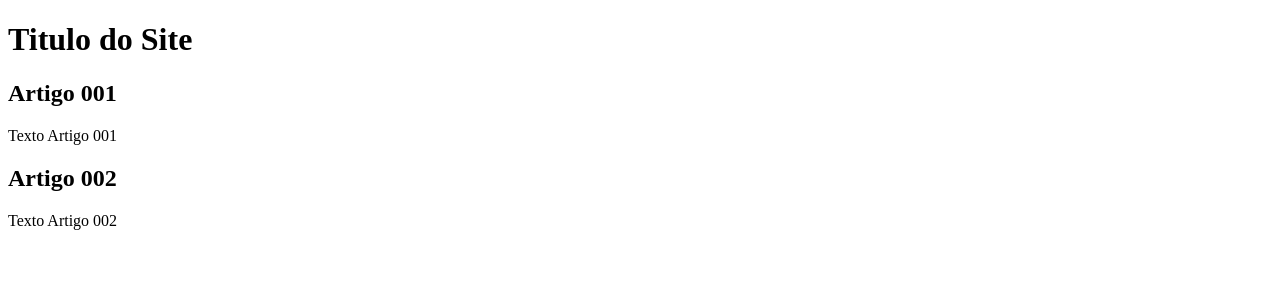
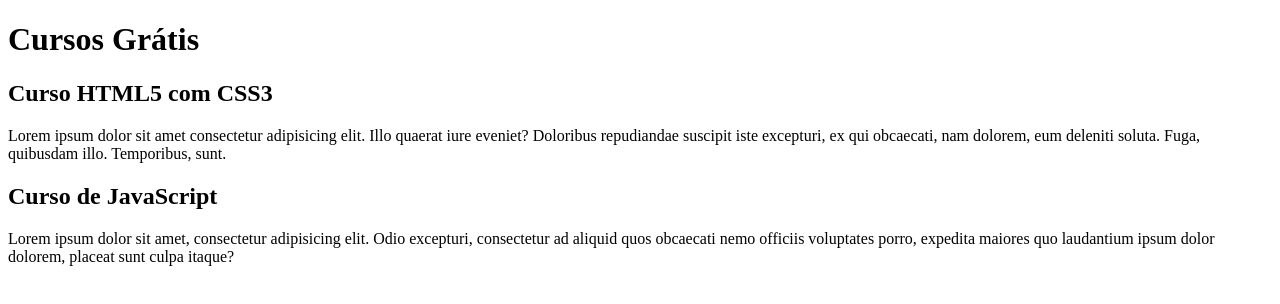
Before and after one commit to Kal3b3BM/projeto-site, a plain HTML site: page index.html in a window 1280 px wide. Drawn offline with Linux system fonts and the light colour scheme.

Commit message:
comecei a escrever conteúdo

```diff
--- a/index.html
+++ b/index.html
@@ -9,15 +9,15 @@
 <body>
     <main>
         <header>
-            <h1>Titulo do Site</h1>
+            <h1>Cursos Grátis</h1>
         </header>
         <article>
-            <h2>Artigo 001</h2>
-            <p>Texto Artigo 001</p>
+            <h2>Curso HTML5 com CSS3</h2>
+            <p>Lorem ipsum dolor sit amet consectetur adipisicing elit. Illo quaerat iure eveniet? Doloribus repudiandae suscipit iste excepturi, ex qui obcaecati, nam dolorem, eum deleniti soluta. Fuga, quibusdam illo. Temporibus, sunt.</p>
         </article>
         <article>
-            <h2>Artigo 002</h2>
-            <p>Texto Artigo 002</p>
+            <h2>Curso de JavaScript</h2>
+            <p>Lorem ipsum dolor sit amet, consectetur adipisicing elit. Odio excepturi, consectetur ad aliquid quos obcaecati nemo officiis voluptates porro, expedita maiores quo laudantium ipsum dolor dolorem, placeat sunt culpa itaque?</p>
         </article>
     </main>
 </body>
```
